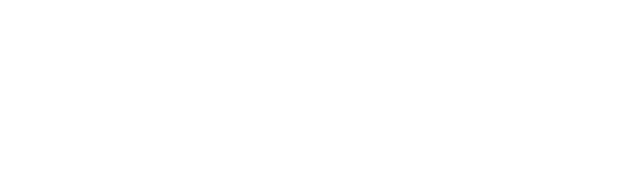
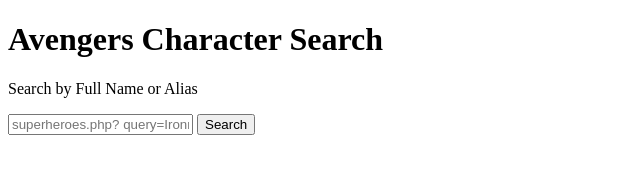
Before and after one commit to JD-UWI/info2180-lab4, a plain HTML site: page index.html in a window 1280 px wide. Shown: the whole page, without its empty margins (0-640 px from the left). Drawn offline with Linux system fonts and the light colour scheme.

Commit message:
Exercise 3

```diff
--- a/index.html
+++ b/index.html
@@ -1,11 +1,30 @@
 <!DOCTYPE html>
     <head>
-
+        <meta charset="UTF-8" />
+        <meta name="viewport" content="width=device-width, initial-scale=1.0" />
+        <meta http-equiv="X-UA-Compatible" content="ie=edge" />
+        <link rel="stylesheet" href="styles.css" />
+        <script src="app.js"></script>
+        <title>Avengers Character Search</title>
     </head>
 
     <body>
+        <head>
+            <h1>Avengers Character Search</h1>
+        </head>
 
+        <div class="container">
 
+            <form class="form" action="superheroes.php" method="post">
+                <p>Search by Full Name or Alias</p>
+                <div class="Search by Full Name or Alias">
+                    <input type="text" id="searchbar" name="search" placeholder="superheroes.php? query=Ironman">
+                    <button class="btn" type="submit" id="button">Search</button>
+                </div>
+            </form>
 
+            <div id="result"></div>
+
+        </div>
     </body>
 </html>
```
